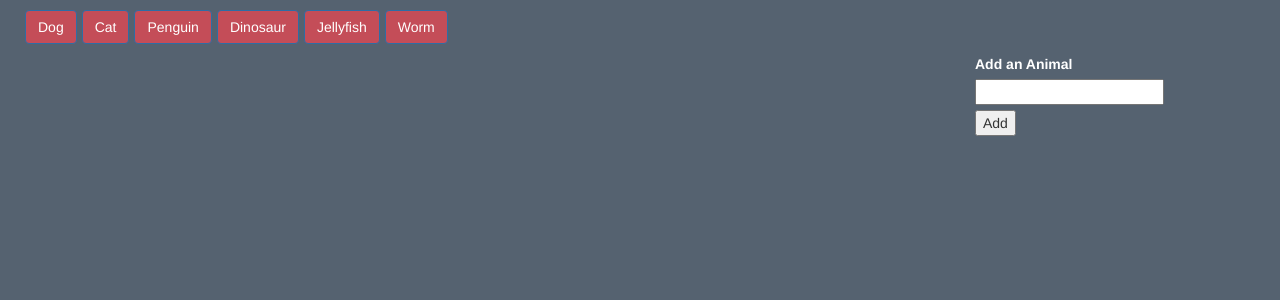
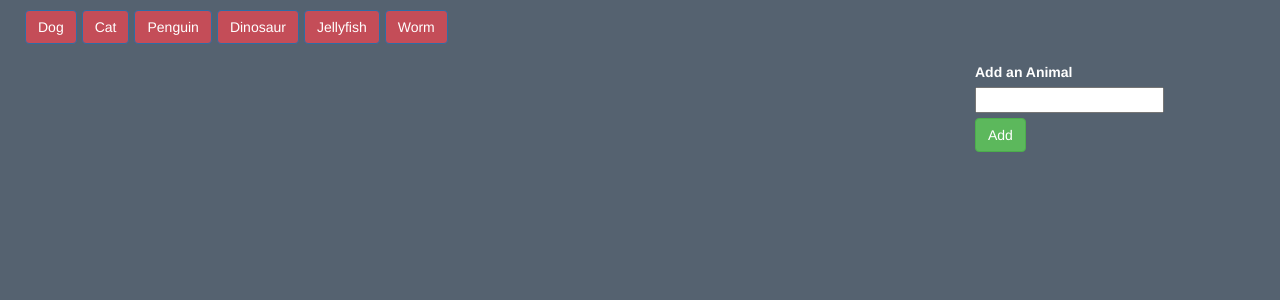
Before and after one commit to michaeledwards91/GiphyAPI, a PHP site: page / in a window 1280 px wide. Shown: the top 300 px of the page. Run offline with PHP 8.4, Linux system fonts and the light colour scheme; some libraries are stand-ins or nearby versions.

Commit message:
Changed the color of the add button

```diff
--- a/assets/css/style.css
+++ b/assets/css/style.css
@@ -16,6 +16,7 @@ label {
 }
 .animalButton {
 	margin-right: 5px;
+	margin-bottom: 8px;
 }
 .rating {
 	color: white;
@@ -27,3 +28,6 @@ img {
 #addAnimal {
 	margin-top: 5px;
 }
+#animal-input {
+	line-height: 20px;
+}
--- a/index.html
+++ b/index.html
@@ -27,7 +27,7 @@
 				    <label for="movie-input">Add an Animal</label><br>
 				    <input type="text" id="animal-input"><br>
 
-				    <input id="addAnimal" type="submit" value="Add">
+				    <input class="btn btn-success" id="addAnimal" type="submit" value="Add">
 			  </form>
 			</div>
 		</div>
```
